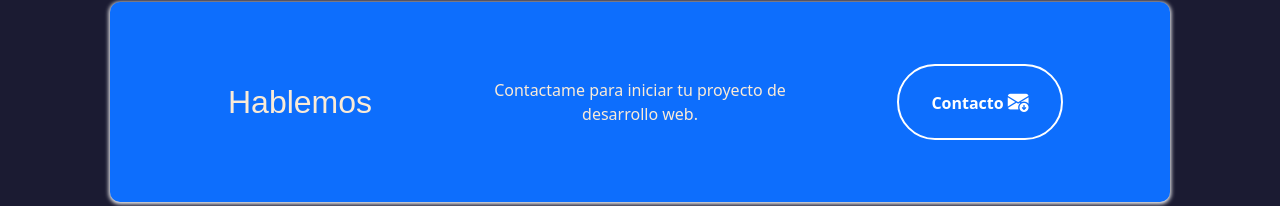
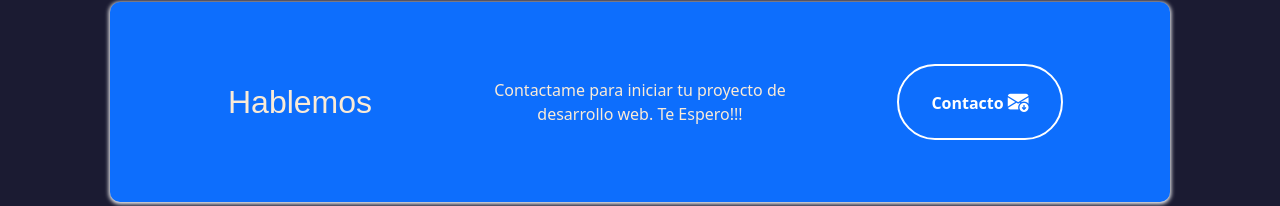
Before and after one commit to pmg369/FreeCodeCamp-Bootstrap, a plain HTML site: page proyecto/index.html in a window 1280 px wide. Shown: the part 3518-3724 px from the top of the page. Drawn offline with nearby package versions, Linux system fonts and the light colour scheme; a web font is replaced by a local one.

Commit message:
cambio palabras contacto

```diff
--- a/proyecto/index.html
+++ b/proyecto/index.html
@@ -275,7 +275,7 @@
             Hablemos
           </div>
           <div class="col-12 col-md-4 description">
-            Contactame para iniciar tu proyecto de desarrollo web.
+            Contactame para iniciar tu proyecto de desarrollo web. Te Espero!!!
           </div>
           <div class="col-12 col-md-4">
             <a href="mailto:micorreo@micorreo.com">
```
